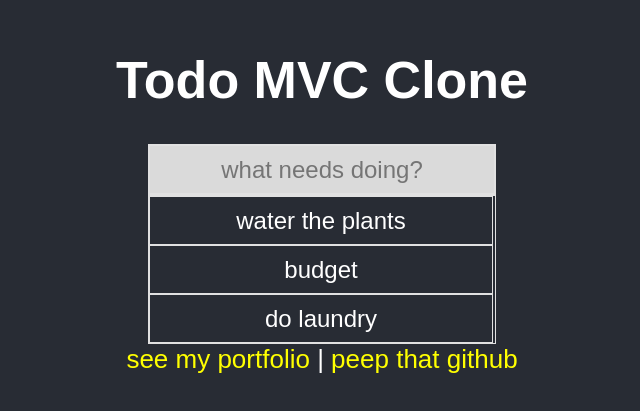
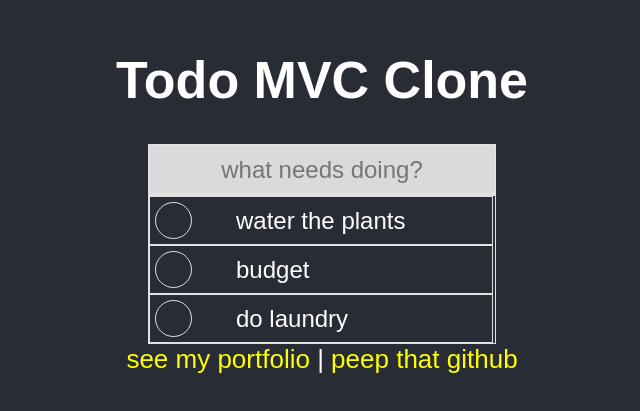
Before and after one commit to jamesroyston/todomvc-clone, a React (Create React App) app: page / in a window 1280 px wide. Shown: the part 205-616 px from the top of the page, without its empty margins (318-958 px from the left). Built offline with nearby package versions, Linux system fonts and the light colour scheme.

Commit message:
added placeholder for delete button. centered todo content

```diff
--- a/src/components/TodoItem.css
+++ b/src/components/TodoItem.css
@@ -1,9 +1,21 @@
 .TodoItem {
     display: flex;
-    justify-content: center;
+    justify-content: flex-start;
     align-items: center;
     width: 340px;
     border: 1px solid #e1e1e1;
     height: 45px;
     font-size: 24px;
 }
+
+.deleteButton {
+    height: 35px;
+    width: 35px;
+    border-radius: 50%;
+    border: 1px solid #e1e1e1;
+    margin: 4px;
+}
+
+.content {
+    margin-left: 40px;
+}
--- a/src/components/TodoItem.js
+++ b/src/components/TodoItem.js
@@ -4,7 +4,10 @@ import './TodoItem.css';
 const TodoItem = (props) => {
     return (
         <td className='TodoItem'>
-            {props.children.desc}
+            <span className="deleteButton"></span>
+            <span className="content">
+                {props.children.desc}
+            </span>
         </td>
     );
 }
--- a/src/components/TodoList.js
+++ b/src/components/TodoList.js
@@ -8,6 +8,7 @@ export default class TodoList extends Component {
         super(props);
         this.handleChange = this.handleChange.bind(this);
         this.handleSubmit = this.handleSubmit.bind(this);
+        this.clearInputField = this.clearInputField.bind(this);
 
         this.state = {
             todos: [
@@ -16,6 +17,11 @@ export default class TodoList extends Component {
                 { desc: 'do laundry' }
             ]
         }
+    }
+
+    clearInputField() {
+        document.getElementById('input').reset();
+        this.setState({newTodo: ''})
     }
 
     handleChange(e) {
@@ -27,6 +33,7 @@ export default class TodoList extends Component {
         this.setState(
             {todos: [...this.state.todos, {desc: this.state.newTodo}]}
         )
+        this.clearInputField();
         alert('hey, a todo was added');
     }
 
@@ -38,7 +45,7 @@ export default class TodoList extends Component {
 
         return (
             <div>
-                <form className='form' onSubmit={this.handleSubmit}>
+                <form id="input" className='form' onSubmit={this.handleSubmit}>
                     <InputField handleChange={this.handleChange} />
                 </form>
                 <table className='TodoList'>
```
